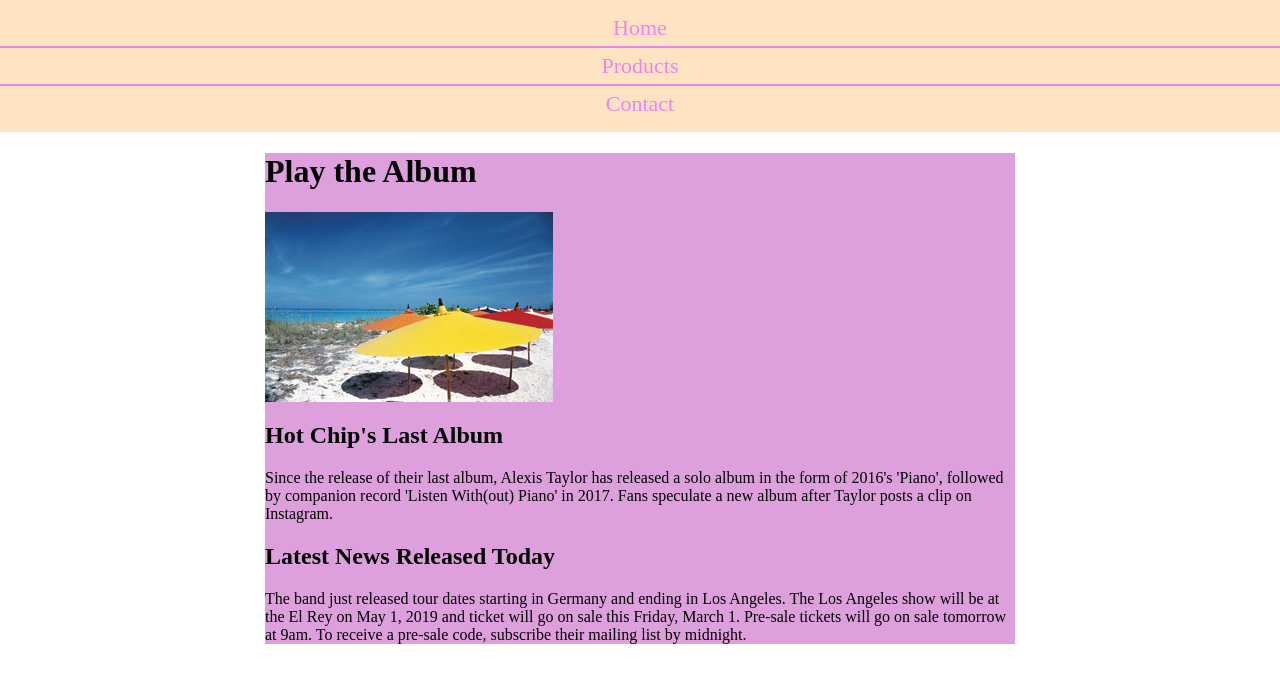
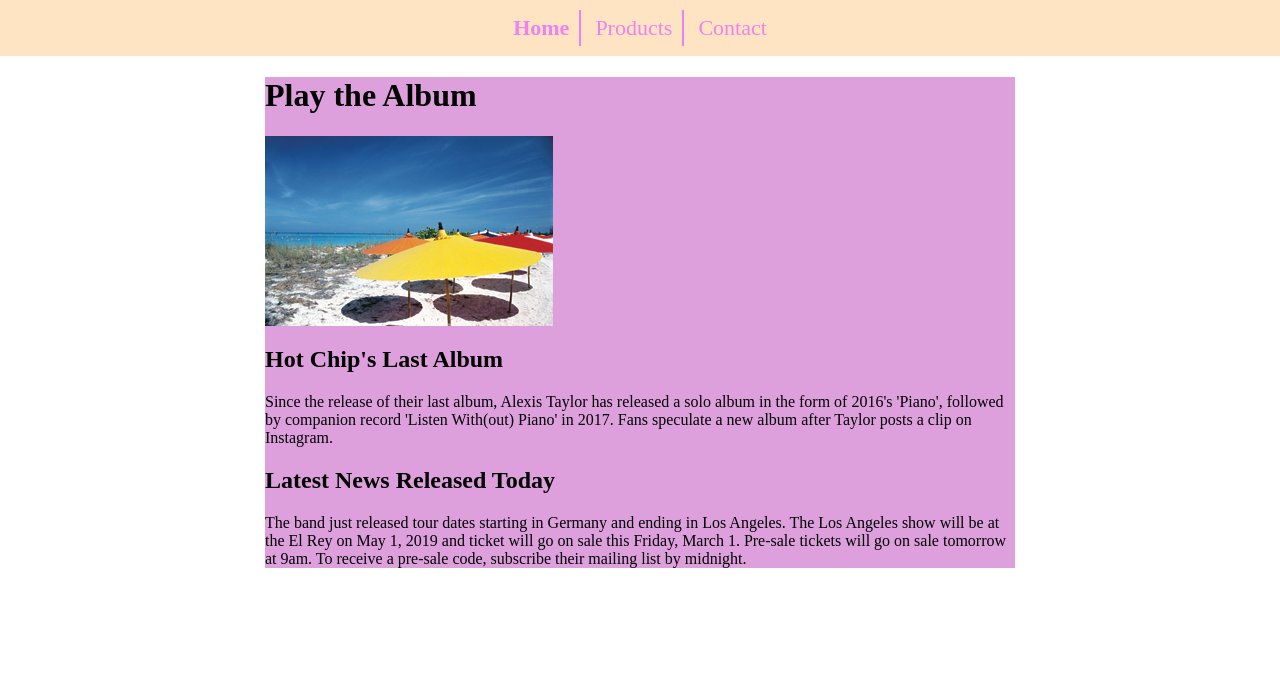
Before and after one commit to sophiaiemola/SMCSpring19_WD2, a plain HTML site: page Class2/index.html in a window 1280 px wide. Drawn offline with Linux system fonts and the light colour scheme; files whose address does not match are found by name.

Commit message:
Changes made in class

```diff
--- a/Class2/index.html
+++ b/Class2/index.html
@@ -11,7 +11,7 @@
 <body>
     <nav class="navbar">
 <ul>
-    <li><a href="index.html">Home</a></li>
+    <li><a href="index.html" class="active">Home</a></li>
     <li><a href="products.html">Products</a></li>
     <li><a href="contact.html">Contact</a></li>
 </ul>
--- a/Class2/main.css
+++ b/Class2/main.css
@@ -38,6 +38,10 @@ nav.navbar a {
     color: darkred;
 }
 
+.active {
+    font-weight: 700;
+}
+
 @media(min-width: 768px){
     .container{
         background-color: yellow;
@@ -59,11 +63,15 @@ nav.navbar a {
     }
 
     nav.navbar li{
-        border-bottom: 2px solid darkgreen;
+        border-right: 2px solid darkgreen;
+        display: inline-block;
+        border-bottom: none;
+        padding: 0px 10px;
     }
 
     nav.navbar li:last-child{
         border-bottom: none;
+        border-right: none;
     }
 
     nav.navbar a {
@@ -97,7 +105,10 @@ nav.navbar a {
     }
 
     nav.navbar li{
-        border-bottom: 2px solid violet;
+        border-right: 2px solid violet;
+        display: inline-block;
+        border-bottom: none;
+        padding: 0px 10px;
     }
 
     nav.navbar li:last-child{
```
Also changed, not shown: Class2/contact.html (+1 -1 lines), Class2/products.html (+1 -1 lines).
